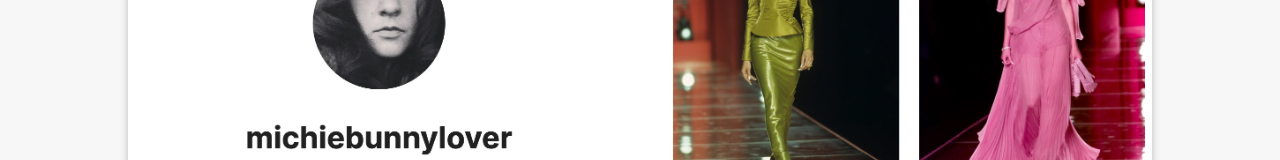
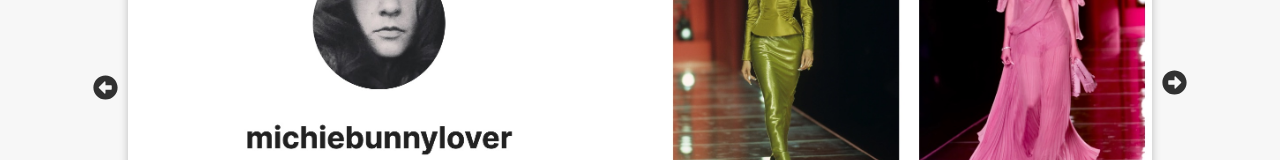
Before and after one commit to tatyanakarlen/PortfolioWebsite, a React (Create React App) app: page / in a window 1280 px wide. Both pictures are taken after a click on the picture 639 px from the left and 3211 px from the top of the page. Shown: the part 3231-3391 px from the top of the page. Built offline with nearby package versions, Linux system fonts and the light colour scheme.

Commit message:
fixed arrows

```diff
--- a/src/components/Carousel/Carousel.css
+++ b/src/components/Carousel/Carousel.css
@@ -15,17 +15,39 @@
     /* tried contain, works better */
   }
 
-  .right-arr {
+  /* .right-arr {
     font-size: 2.5rem;
     color: rgb(49, 49, 49);
     transition: 200ms;
     margin: 0.5rem;
+    position:absolute;
+  } */
+
+  .right-arr {
+    font-size: 2.5em;
+    color: rgb(49, 49, 49);
+    transition: 200ms;
+    margin: 1rem;
+    position: absolute;
+    top: calc(50% - 30px);
   }
+
+  .left-arr {
+    font-size: 2.5em;
+    color: rgb(49, 49, 49);
+    transition: 200ms;
+    /* margin: 1rem; */
+    position: absolute;
+    top: calc(50% - 15px);
+    left: -3.5rem;
+  }
+
+
 
   .right-arr:hover {
     color: rgb(88, 88, 88);
     cursor: pointer;
-    transform: scale(1.1);
+    /* transform: scale(1.1); */
   }
 
   .slide {
@@ -74,5 +96,5 @@
 
   #icon-container {
     background-color: #f7f7f7;
-    margin-top: 0.4rem;
+    margin-top: 0.8rem;
   }
--- a/src/components/Carousel/Carousel.jsx
+++ b/src/components/Carousel/Carousel.jsx
@@ -51,16 +51,21 @@ export default function Carousel(props) {
                 <AiFillCloseCircle
                   id="X"
                   onClick={() => props.setCarouselActive(false)}
+
                 />
+
+                <FaArrowAltCircleRight className="right-arr" onClick={nextSlide} />
+                <FaArrowAltCircleLeft className="left-arr" onClick={nextSlide} />
+
               </div>
             )}
           </div>
         );
       })}
-      <div id="icon-container">
+      {/* <div id="icon-container">
         <FaArrowAltCircleLeft className="right-arr" onClick={prevSlide} />
         <FaArrowAltCircleRight className="right-arr" onClick={nextSlide} />
-      </div>
+      </div> */}
     </div>
   );
 }
--- a/src/components/PorfolioPiece/PortfolioPiece.css
+++ b/src/components/PorfolioPiece/PortfolioPiece.css
@@ -93,6 +93,8 @@
   width: 80vw;
   height: auto;
   margin: 0 auto;
+  /* new addition below */
+  position: relative;
 }
 /* changed from 85vw to 80vw */
 
--- a/src/components/Skills/Skills.css
+++ b/src/components/Skills/Skills.css
@@ -16,7 +16,7 @@
     display: flex;
     gap: 6rem;
     flex-wrap: wrap;
-    width: 80%;
+    max-width: 80%;
     margin: 0 auto;
     justify-content: center;
 
```
